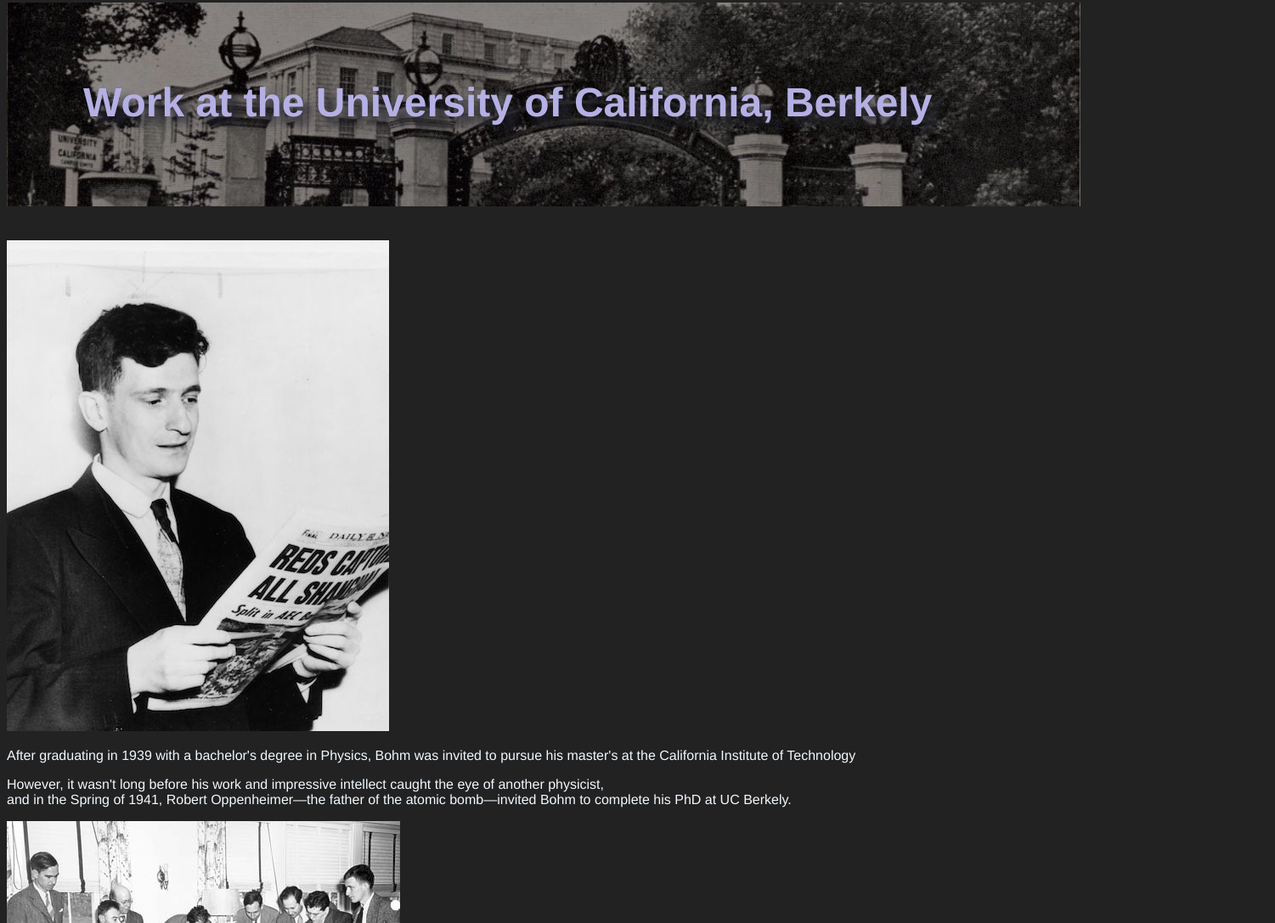
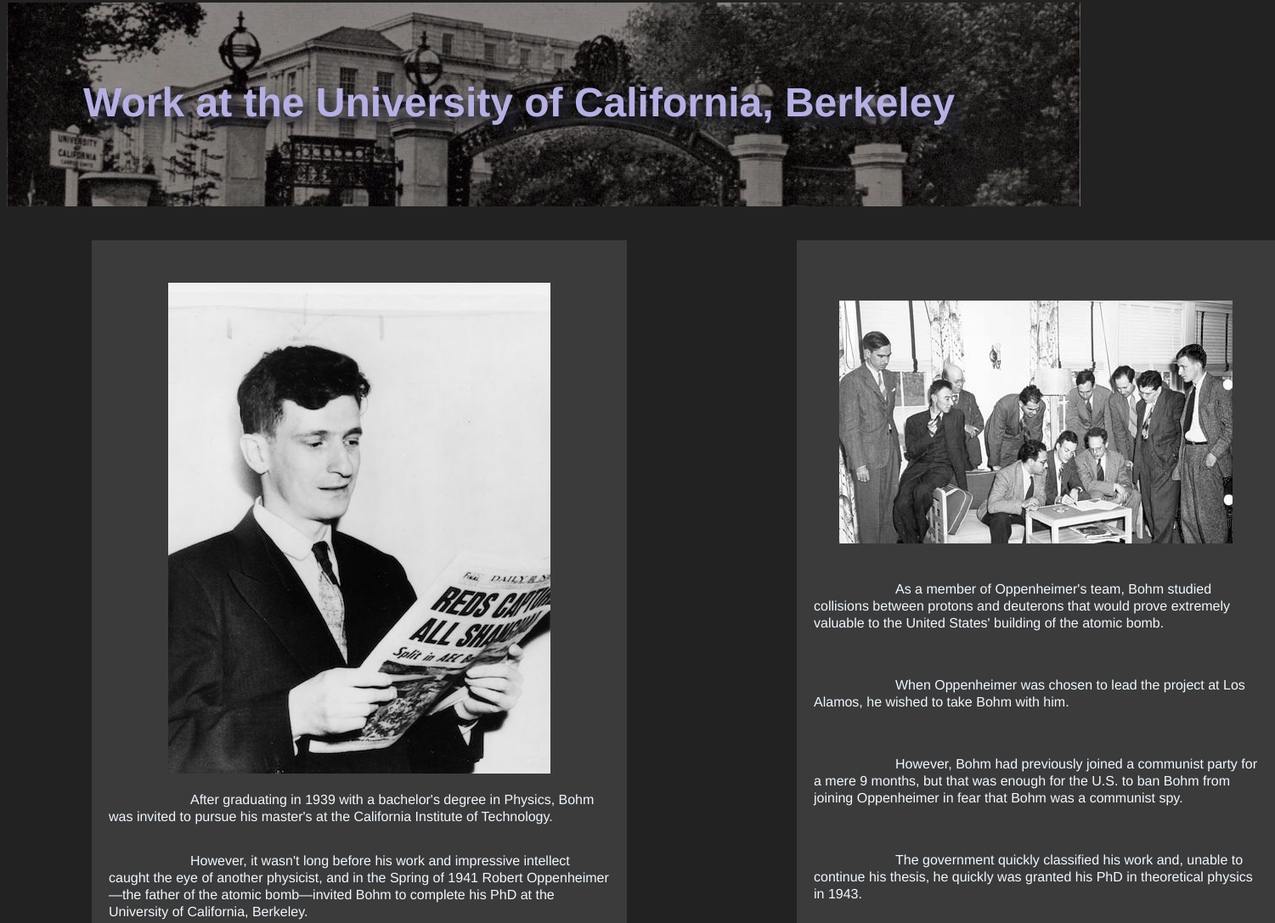
Before and after one commit to maliabarker/Single-Page-Site-, a plain HTML site: page david-bohm.html in a window 1280 px wide. Shown: the part 1017-2104 px from the top of the page at 85% size, 1501 px wide, since content can reach past the window. Drawn offline with nearby package versions, Linux system fonts and the light colour scheme.

Commit message:
added card display of University of Berkeley section

```diff
--- a/david-bohm.html
+++ b/david-bohm.html
@@ -64,22 +64,22 @@
             <section id="phd">
                 <!-- section title -->
                 <div>
-                    <h2>Work at the University of California, Berkely</h2>
+                    <h2>Work at the University of California, Berkeley</h2>
                 </div>
                 <!-- section content -->
-                <article id="phd_article">
-                    <div id="phd_card_1">
-                        <img src="images/berkbohm.jpeg" alt="david bohm reading paper">
-                        <p>After graduating in 1939 with a bachelor's degree in Physics, Bohm was invited to pursue his master's at the California Institute of Technology</p>
-                        <p>However, it wasn't long before his work and impressive intellect caught the eye of another physicist, <br>
-                        and in the Spring of 1941, Robert Oppenheimer—the father of the atomic bomb—invited Bohm to complete his PhD at UC Berkely.</p>
+                <article id="phd-article">
+                    <div id="phd-card-1">
+                        <img src="images/berkbohm.jpeg" alt="david bohm reading paper" >
+                        <p>&emsp;&emsp;&emsp;&emsp;&emsp;&emsp;After graduating in 1939 with a bachelor's degree in Physics, Bohm was invited to pursue his master's at the California Institute of Technology.</p>
+                        <p>&emsp;&emsp;&emsp;&emsp;&emsp;&emsp;However, it wasn't long before his work and impressive intellect caught the eye of another physicist,
+                        and in the Spring of 1941 Robert Oppenheimer—the father of the atomic bomb—invited Bohm to complete his PhD at the University of California, Berkeley.</p>
                     </div>
-                    <div id="phd_card_2">
+                    <div id="phd-card-2">
                         <img src="images/berkeley.gif" src="shelter_island_conference">
-                        <p>As a member of Oppenheimer's team, Bohm studied collisions between protons and deuterons that would prove extremely valuable to the United States' building of the atomic bomb.</p>
-                        <p>When Oppenheimer was chosen to lead the project at Los Alamos, he wished to take Bohm with him.</p>
-                        <p>However, Bohm had previously joined a communist party for a mere 9 months, but that was enough for the U.S. to ban Bohm from joining Oppenheimer in fear that Bohm was a communist spy.</p>
-                        <p>The government quickly classified his work and, unable to continue his thesis, he quickly was granted his PhD in theoretical physics in 1943.</p>
+                        <p>&emsp;&emsp;&emsp;&emsp;&emsp;&emsp;As a member of Oppenheimer's team, Bohm studied collisions between protons and deuterons that would prove extremely valuable to the United States' building of the atomic bomb.</p>
+                        <p>&emsp;&emsp;&emsp;&emsp;&emsp;&emsp;When Oppenheimer was chosen to lead the project at Los Alamos, he wished to take Bohm with him.</p>
+                        <p>&emsp;&emsp;&emsp;&emsp;&emsp;&emsp;However, Bohm had previously joined a communist party for a mere 9 months, but that was enough for the U.S. to ban Bohm from joining Oppenheimer in fear that Bohm was a communist spy.</p>
+                        <p>&emsp;&emsp;&emsp;&emsp;&emsp;&emsp;The government quickly classified his work and, unable to continue his thesis, he quickly was granted his PhD in theoretical physics in 1943.</p>
                     </div>
                 </article>
             </section>
--- a/styles.css
+++ b/styles.css
@@ -182,3 +182,31 @@ h1 {
     font-size: 3rem;
     text-shadow: 10px 10px 10px #25242f;
 }
+
+#phd-article {
+    display: flex;
+    flex-direction: row;
+    justify-content: space-around;
+
+}
+
+#phd-card-1, #phd-card-2 {
+    background-color: #3B3B3B;
+    display: flex;
+    flex-direction: column;
+    justify-content: space-evenly;
+    margin: 0px 100px 0px 100px;
+}
+
+#phd-card-1 img {
+    padding: 50px 90px 5px 90px;
+}
+
+#phd-card-2 img {
+    padding: 50px 50px 7px 50px;
+}
+
+#phd-card-1 p, #phd-card-2 p {
+    padding: 0px 20px 0px 20px;
+    line-height: 20px;
+}
```
Also changed, not shown: 2 other files.
